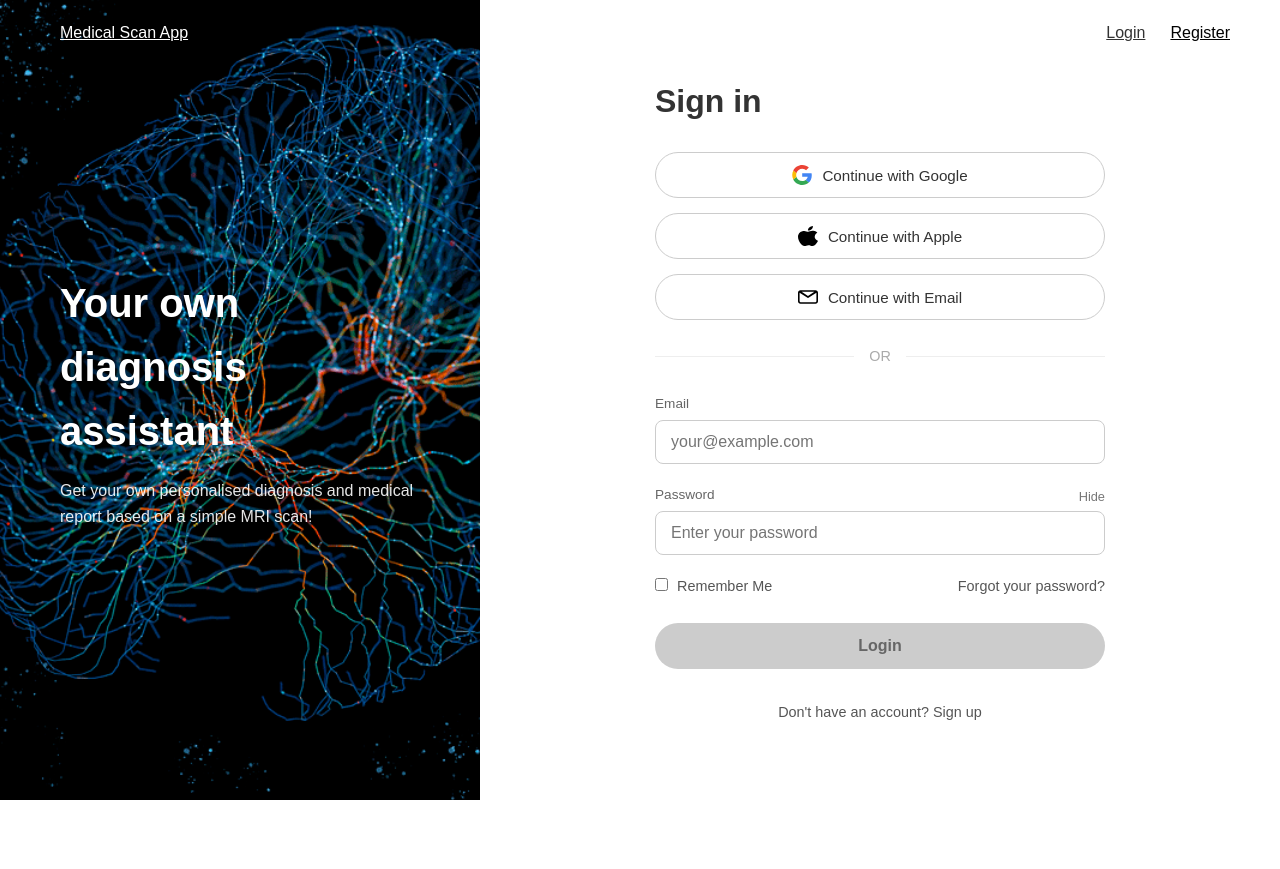
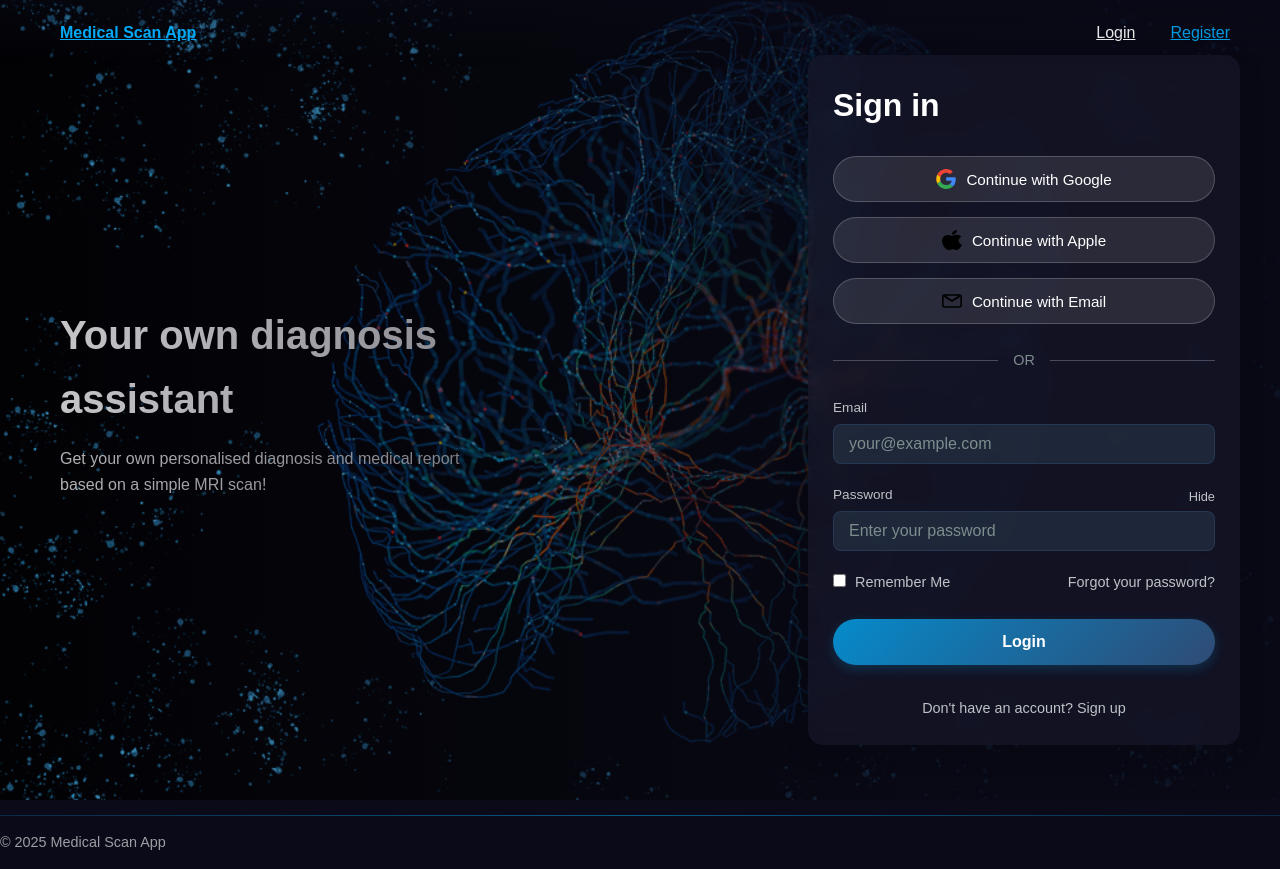
Before and after one commit to dariaPisai/medical_scan_app, a Flask app: page /auth/login in a window 1280 px wide. Before the commit the page ends 800 px from the top, so only its background shows below. Run offline with Flask 3, Linux system fonts and the light colour scheme.

Commit message:
sign in page cu tranzitie smechera

```diff
--- a/static/css/style.css
+++ b/static/css/style.css
@@ -1,48 +1,121 @@
+:root {
+    --accent-red: #E53935; /* Example Red */
+    --accent-blue: #03A9F4; /* Example Light Blue */
+    --accent-green: #4CAF50; /* Example Green */
+    --dark-bg-form: #1a1a2e; /* Example Dark Blue/Purple background for form - ADJUST */
+    --dark-input-bg: #2c3e50; /* Example Darker input background - ADJUST */
+    --dark-border: #4a4a5e; /* Example Dark border - ADJUST */
+    --light-text: #e0e0e0;
+    --light-text-muted: #bdc3c7;
+    --placeholder-text: #7f8c8d;
+    --overlay-gradient: linear-gradient(
+        to right,
+        rgba(10, 10, 24, 0.2) 0%,
+        rgba(10, 10, 24, 0.5) 40%,
+        rgba(10, 10, 24, 0.85) 70%,
+        rgba(10, 10, 24, 0.9) 100%
+    );
+}
+
+
 * {
     box-sizing: border-box;
     margin: 0;
     padding: 0;
 }
 
-html, body {
-    width: 100%;
-    height: 100%;
-    margin: 0;
-    padding: 0;
-    overflow-x: hidden;
-}
-
+/* Update body and container styles for full background */
 body {
     font-family: sans-serif;
-    background-color: #f4f4f4;
     line-height: 1.6;
     color: #333;
     position: relative;
+    background-color: #0a0a18; /* Dark background that matches brain image */
+    margin: 0;
+    padding: 0;
+    min-height: 100vh;
 }
 
 .container {
-    width: 100vw;
+    width: 100%;
     max-width: none;
     margin: 0;
     padding: 0;
     display: flex;
 }
 
+/* Update login container and gradient overlay */
 .login-container {
     display: flex;
-    width: 100vw;
+    width: 100%;
     min-height: 100vh;
     margin: 0;
     padding: 0;
+    position: relative;
+    background-image: url('/static/icons/neural-map.gif');
+    background-size: cover;
+    background-position: center center;
+    background-attachment: fixed; /* Prevent image from moving */
 }
 
+/* Overlay for gradient effect */
+.login-container::before {
+    content: '';
+    position: absolute;
+    top: 0;
+    left: 0;
+    width: 100%;
+    height: 100%;
+    background: var(--overlay-gradient);
+    z-index: 1;
+    pointer-events: none;
+    transition: background 0.3s ease;
+}
+
+/* Add these classes to handle the different hover states with more distinct differences */
+.login-container.hover-info-panel::before {
+    background: linear-gradient(
+        to right,
+        rgba(10, 10, 24, 0) 0%,
+        rgba(10, 10, 24, 0.2) 20%,
+        rgba(10, 10, 24, 0.4) 40%,
+        rgba(10, 10, 24, 0.95) 80%
+    ) !important;
+}
+
+.login-container.hover-form-panel::before {
+    background: linear-gradient(
+        to right,
+        rgba(10, 10, 24, 0.3) 0%,
+        rgba(10, 10, 24, 0.5) 40%,
+        rgba(10, 10, 24, 0.6) 70%,
+        rgba(10, 10, 24, 0.7) 100%
+    ) !important;
+}
+
+/* Make form content more visible when form panel is being hovered */
+.login-container.hover-form-panel .login-form-panel .form-content {
+    background-color: rgba(26, 26, 46, 0.8);
+    box-shadow: 0 12px 28px rgba(0, 0, 0, 0.2);
+}
+
+/* Make the image more vibrant when info panel is being hovered */
+.login-container.hover-info-panel .login-info-panel {
+    filter: brightness(1.15);
+}
+
+/* Improve transitions for all elements */
+.login-info-panel,
+.login-form-panel,
+.login-form-panel .form-content {
+    transition: all 0.3s ease;
+}
+
+/* Update panels */
 .login-info-panel {
-    flex: 1;
+    flex: 3;
     margin: 0;
-    padding: 40px 60px;
-    background-image: url('/static/icons/neural-map.gif');
-    background-size: cover;
-    background-position: center;
+    background: transparent; /* Remove background as it's now on container */
     color: #ffffff;
     display: flex;
     flex-direction: column;
@@ -50,6 +123,7 @@ body {
     padding: 40px 60px;
     border: none;
     outline: none;
+    position: relative;
 }
 
 .login-info-panel .info-content {
@@ -74,27 +148,52 @@ body {
     opacity: 0.9;
 }
 
+/* Login form panel styling - make it more transparent */
 .login-form-panel {
     flex: 2;
     margin: 0;
-    padding: 20px 40px;
-    background-color: #ffffff;
+    background: transparent;
+    color: var(--light-text);
     display: flex;
     flex-direction: column;
+    padding: 20px 40px;
     border: none;
     outline: none;
+    position: relative;
+    overflow: hidden;
+    justify-content: center;
+    z-index: 2;
+}
+
+/* Form content styling - more transparent, subtle borders */
+.login-form-panel .form-header,
+.login-form-panel .form-content {
+    position: relative; /* Or use higher z-index */
+    z-index: 1;
 }
 
 .login-form-panel .form-content {
     width: 100%;
     max-width: 450px;
     margin: auto;
+    background-color: rgba(26, 26, 46, 0.6); /* More transparent background */
+    padding: 25px;
+    border-radius: 15px;
+    box-shadow: 0 8px 24px rgba(0, 0, 0, 0.15);
+    backdrop-filter: blur(8px);
+    border: none; /* Remove border */
+    transition: all 0.3s ease;
+}
+
+.login-form-panel .form-content:hover {
+    background-color: rgba(26, 26, 46, 0.75);
+    box-shadow: 0 12px 28px rgba(0, 0, 0, 0.2);
 }
 
 .login-form-panel h2 {
     font-size: 2rem;
     margin-bottom: 25px;
-    color: #333;
+    color: #ffffff;
     text-align: left;
 }
 
@@ -108,13 +207,14 @@ body {
 }
 
 .signup-link {
-    color: #555;
+    color: #bdc3c7;
     text-decoration: none;
     font-size: 0.9rem;
 }
 
 .signup-link:hover {
     text-decoration: underline;
+    color: #ffffff;
 }
 
 .social-login {
@@ -129,16 +229,16 @@ body {
     padding: 12px 20px;
     margin-bottom: 15px;
     border-radius: 25px;
-    border: 1px solid #ccc;
-    background-color: #fff;
+    border: 1px solid rgba(255, 255, 255, 0.2);
+    background-color: rgba(255, 255, 255, 0.1);
     font-size: 0.95rem;
     cursor: pointer;
     transition: background-color 0.2s ease;
-    color: #333;
+    color: #ffffff;
 }
 
 .social-button:hover {
-    background-color: #f9f9f9;
+    background-color: rgba(255, 255, 255, 0.2);
 }
 
 .social-button .icon {
@@ -152,13 +252,13 @@ body {
     align-items: center;
     text-align: center;
     margin: 25px 0;
-    color: #aaa;
+    color: #7f8c8d;
 }
 .separator::before,
 .separator::after {
     content: '';
     flex: 1;
-    border-bottom: 1px solid #eee;
+    border-bottom: 1px solid #4a4a5e;
 }
 
 .separator span {
@@ -173,21 +273,30 @@ body {
 .form-label {
     display: block;
     font-size: 0.85rem;
-    color: #666;
+    color: #bdc3c7;
     margin-bottom: 5px;
 }
 
+/* Form inputs - more seamless with the design */
 .form-input {
-    width: 100%;
-    padding: 12px 15px;
-    border: 1px solid #ccc;
+    background-color: rgba(44, 62, 80, 0.5); /* More transparent */
+    border: 1px solid rgba(55, 90, 138, 0.3); /* Subtler border */
+    color: #ffffff;
     border-radius: 8px;
     font-size: 1rem;
+    transition: all 0.3s ease;
+    padding: 10px 15px;
+    width: 100%;
 }
 
 .form-input:focus {
-    outline: none;
-    border-color: #888;
+    background-color: rgba(44, 62, 80, 0.7);
+    border-color: rgba(3, 169, 244, 0.6);
+    box-shadow: 0 0 0 2px rgba(3, 169, 244, 0.2);
+}
+
+.form-input::placeholder {
+    color: #7f8c8d;
 }
 
 .label-container {
@@ -198,10 +307,15 @@ body {
 
 .password-toggle {
     font-size: 0.8rem;
-    color: #777;
+    color: #bdc3c7;
     text-decoration: none;
     cursor: pointer;
 }
+
+.password-toggle:hover {
+    color: #ffffff;
+}
+
 
 .form-options {
     display: flex;
@@ -213,31 +327,45 @@ body {
 
 .remember-me label {
     margin-left: 5px;
-    color: #555;
+    color: #bdc3c7;
 }
 .forgot-password-link {
-    color: #555;
+    color: #bdc3c7;
     text-decoration: none;
 }
 .forgot-password-link:hover {
     text-decoration: underline;
+    color: #ffffff;
 }
 
 .submit-group {
     margin-top: 25px;
 }
 
+/* Update buttons to be more consistent with the design */
 .submit-button {
     width: 100%;
     padding: 14px 20px;
     border: none;
     border-radius: 25px;
-    background-color: #cccccc;
-    color: #666;
+    background: linear-gradient(135deg, rgba(3, 169, 244, 0.8) 0%, rgba(55, 90, 138, 0.8) 100%);
+    color: #ffffff;
     font-size: 1rem;
     font-weight: bold;
     cursor: pointer;
-    transition: background-color 0.2s ease;
+    transition: all 0.3s ease;
+    box-shadow: 0 4px 12px rgba(3, 169, 244, 0.2);
+}
+
+.submit-button:hover:not(:disabled) {
+    background: linear-gradient(135deg, #029be0 0%, #2a4a74 100%);
+}
+
+.submit-button:disabled {
+    background-color: #555; /* Darker gray for disabled */
+    color: #999;
+    opacity: 0.7;
+    cursor: not-allowed;
 }
 
 .form-footer {
@@ -252,6 +380,7 @@ body {
     margin-top: 3px;
 }
 
+/* Alert modifications */
 .alert {
     padding: 10px 15px;
     margin: 10px auto;
@@ -259,42 +388,44 @@ body {
     border-radius: 4px;
     max-width: 450px;
     text-align: center;
+    background-color: rgba(26, 26, 46, 0.9);
+    border-left: 4px solid #03A9F4;
+    color: #ffffff;
+    backdrop-filter: blur(5px);
+    text-align: center;
+    margin: 0 0 20px 0;
 }
 
 .alert-success {
-    color: #155724;
-    background-color: #d4edda;
-    border-color: #c3e6cb;
+    border-color: #4CAF50;
 }
 
 .alert-danger {
-    color: #721c24;
-    background-color: #f8d7da;
-    border-color: #f5c6cb;
+    border-color: #E53935;
 }
+
 .alert-info {
-    color: #0c5460;
-    background-color: #d1ecf1;
-    border-color: #bee5eb;
+    border-color: #03A9F4;
 }
+
 .alert-warning {
-    color: #856404;
-    background-color: #fff3cd;
-    border-color: #ffeeba;
+    border-color: #FFC107;
 }
 
 
-/* Header and Navbar Styling - UPDATED */
+/* Site header - make it more transparent */
 .site-header {
     position: absolute;
     top: 0;
     left: 0;
     width: 100%;
     z-index: 10;
-    padding: 20px 0; /* Adjust padding as needed */
-    border: none; /* Optional: Add a subtle line below */
+    padding: 20px 0;
+    background: linear-gradient(to bottom, rgba(10, 10, 24, 0.4) 0%, rgba(10, 10, 24, 0) 100%);
+    border: none;
 }
 
+/* Header and Navbar Styling - UPDATED */
 .navbar {
     display: flex;
     justify-content: space-between;
@@ -305,10 +436,9 @@ body {
 }
 
 .navbar-brand {
-    /* CHANGE color to be dark */
-    color: #ffffff; /* Dark gray/black */
+    color: #03A9F4; /* Light blue from brain image */
     margin-left: 60px;
-    z-index: 2;
+    font-weight: 600;
 }
 
 .navbar-links {
@@ -329,37 +459,36 @@ body {
 }
 
 .navbar-links .nav-link {
-    /* CHANGE color to be dark */
-    color: #333333; /* Dark gray */
+    color: #ffffff;
+    opacity: 0.9;
+    padding: 5px 10px;
 }
 
 .navbar-links .nav-link:hover {
-    /* CHANGE hover color if needed */
-    color: #000000; /* Black on hover */
+    opacity: 1;
 }
 
 /* Specific styling for auth links - UPDATED */
 .auth-links .welcome-user {
-    /* CHANGE color to be dark */
     color: #444444; /* Dark gray */
     font-size: 0.9rem;
     margin-right: 5px;
 }
 
-/* Style register/logout links - Maybe make them less prominent now */
+/* Login/Register links - make them match the form area better */
 .nav-link.button-register,
 .nav-link.button-logout {
-    /* Example: Outlined button style */
     background-color: transparent;
-    border: none; /* Blue border */
-    color: #000000; /* Blue text */
-    padding: 5px 10px; /* Adjust padding slightly */
-    font-weight: 500; /* Remove bold perhaps */
+    border: none;
+    color: #03A9F4; /* Match brand color */
+    padding: 5px 10px;
+    font-weight: 500;
+    transition: all 0.3s ease;
 }
 
 .nav-link.button-register:hover,
 .nav-link.button-logout:hover {
-    background-color: transparent; /* Fill blue on hover */
+    background-color: transparent;
     color: #828181;
 }
 
@@ -380,22 +509,27 @@ body {
     margin-bottom: 20px;
 }
 
+/* Style footer to match the design */
 footer {
-    margin-top: 40px;
-    padding: 20px 0;
-    text-align: center;
-    color: #777;
-    font-size: 0.9rem;
+    background-color: rgba(10, 10, 24, 0.8);
+    margin-top: 0;
+    padding: 15px 0;
+    color: rgba(255, 255, 255, 0.6);
+    position: relative;
+    z-index: 5;
 }
 
 footer hr {
     border: 0;
     height: 1px;
-    background-color: #eee;
-    margin-bottom: 20px;
+    background: linear-gradient(to right, rgba(3, 169, 244, 0.2), rgba(3, 169, 244, 0.5), rgba(3, 169, 244, 0.2));
+    margin-bottom: 15px;
 }
 
-
+footer {
+    text-align: center;
+    font-size: 0.9rem;
+}
 
 @media (max-width: 1100px) {
     .navbar {
--- /dev/null
+++ b/static/js/auth.js
@@ -0,0 +1,22 @@
+document.addEventListener('DOMContentLoaded', function() {
+    const passwordInput = document.getElementById('password-input');
+    const toggleLink = document.getElementById('password-toggle-link');
+
+    if(passwordInput && toggleLink) {
+        toggleLink.addEventListener('click', function (event) {
+
+            event.preventDefault();
+
+            const currentType = passwordInput.getAttribute('type');
+
+            if(currentType == 'password') {
+                passwordInput.setAttribute('type', 'text');
+                this.textContent = 'Hide';
+            } else {
+                passwordInput.setAttribute('type', 'password');
+                this.textContent = 'Show';
+            }
+        });
+    }
+
+});
--- a/templates/auth/login.html
+++ b/templates/auth/login.html
@@ -4,13 +4,13 @@
 
 {% block content %}
 <div class="login-container">
-    <div class="login-info-panel">
+    <div class="login-info-panel" id="login-info-panel">
         <div class="info-content">
             <div class="logo-placeholder"></div> <h2>Your own diagnosis assistant</h2>
             <p>Get your own personalised diagnosis and medical report based on a simple MRI scan!</p>
         </div>
     </div>
-    <div class="login-form-panel">
+    <div class="login-form-panel" id="login-form-panel">
 
         <div class="form-content">
             {% with messages = get_flashed_messages(with_categories=true) %}
--- a/templates/base.html
+++ b/templates/base.html
@@ -4,9 +4,9 @@
     <meta charset="UTF-8">
     <meta name="viewport" content="width=device-width, initial-scale=1.0">
     {% if title %}
-    <title>Medical Scan App - {{ title }}</title>
+        <title>Medical Scan App - {{ title }}</title>
     {% else %}
-    <title>Medical Scan App</title>
+        <title>Medical Scan App</title>
     {% endif %}
     <link rel="stylesheet" href="{{ url_for('static', filename='css/style.css') }}">
 </head>
@@ -46,7 +46,11 @@
 
     <footer>
         <hr>
-        <p class="container">&copy; 2025 Medical Scan App</p> </footer>
+        <p class="container">&copy; 2025 Medical Scan App</p>
+    </footer>
+
+    <script src="{{ url_for('static', filename='js/script.js') }}"></script>
+    <script src="{{ url_for('static', filename='js/auth.js') }}"></script>
 
     </body>
 </html>
```
Also changed, not shown: static/js/script.js (+89 -0 lines).
